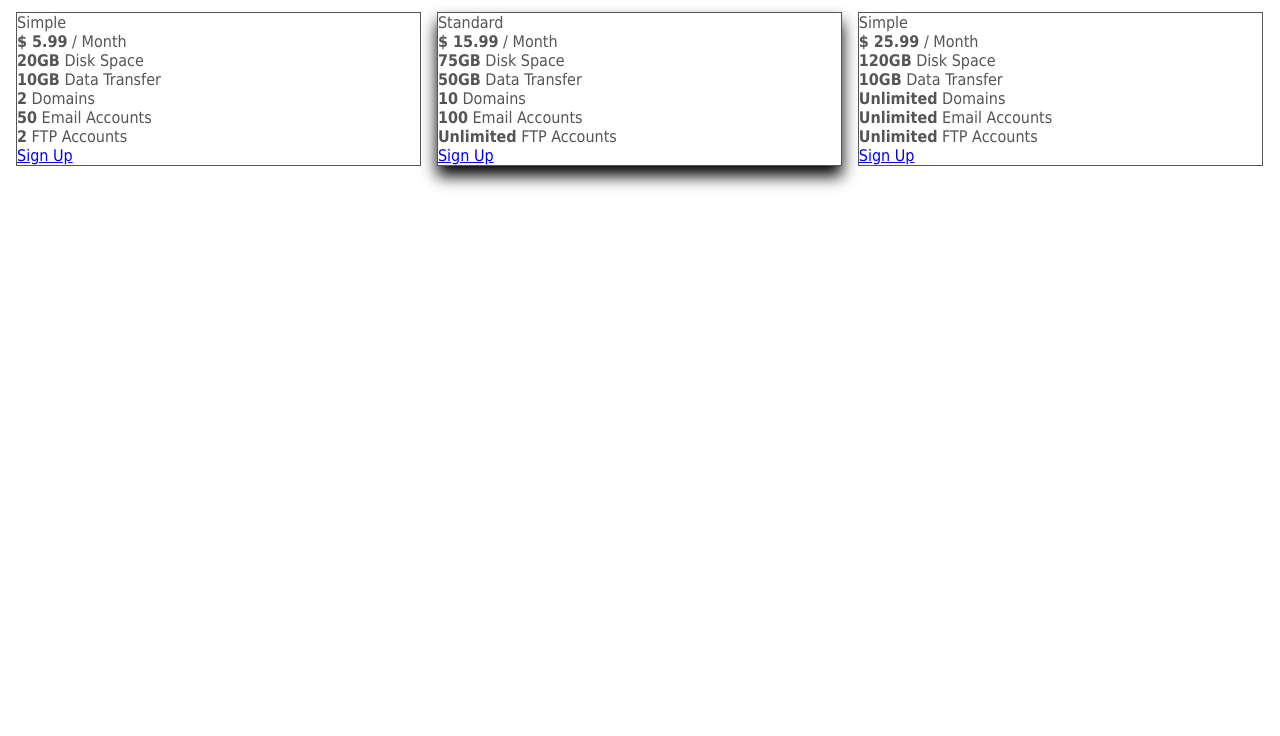
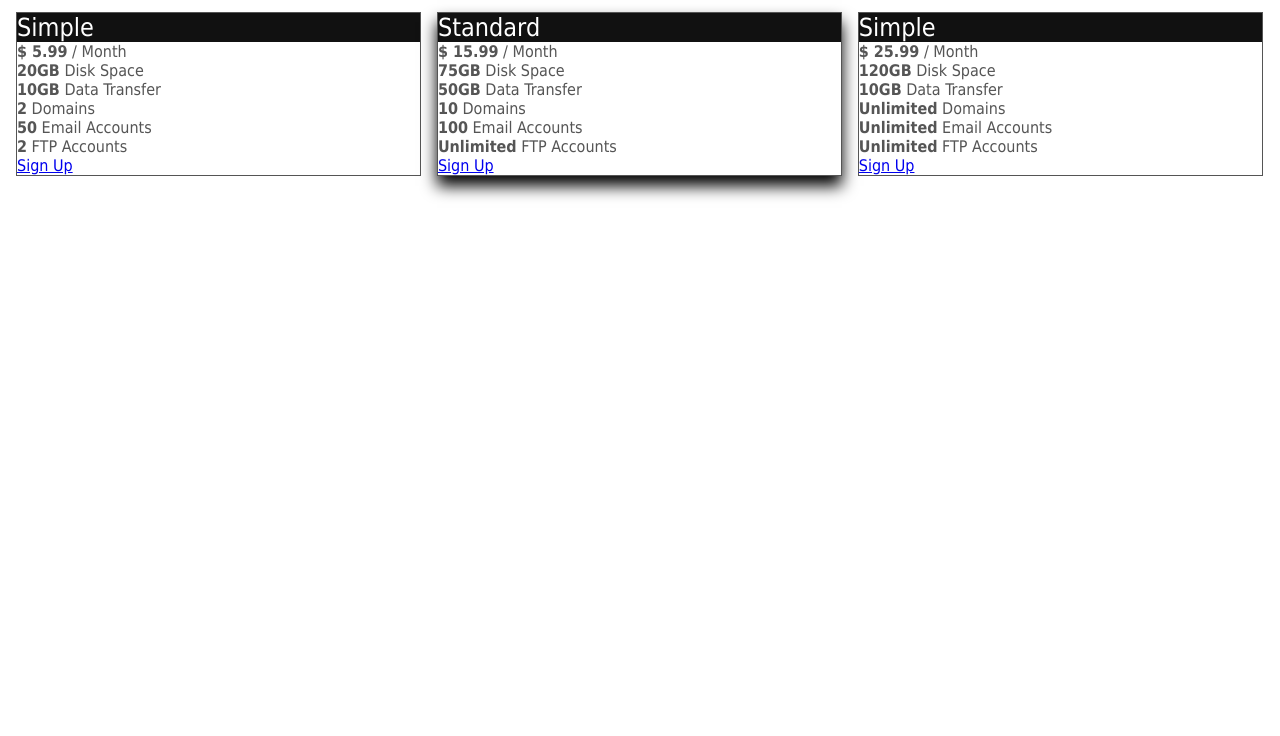
Before and after one commit to WebDevTuts/responsive_css3_pricing_tables, a plain HTML site: page index.html in a window 1280 px wide. Shown: the part 64-800 px from the top of the page. Drawn offline with Linux system fonts and the light colour scheme.

Commit message:
Add styles for .price-box .header

```diff
--- a/style.css
+++ b/style.css
@@ -28,3 +28,9 @@ h2 {
 .price-box:hover, .price-box.best {
   box-shadow: 0 10px 15px 0 #000;
 }
+
+.price-box .header {
+  background-color: #111;
+  color: #FFF;
+  font-size: 25px;
+}
```
